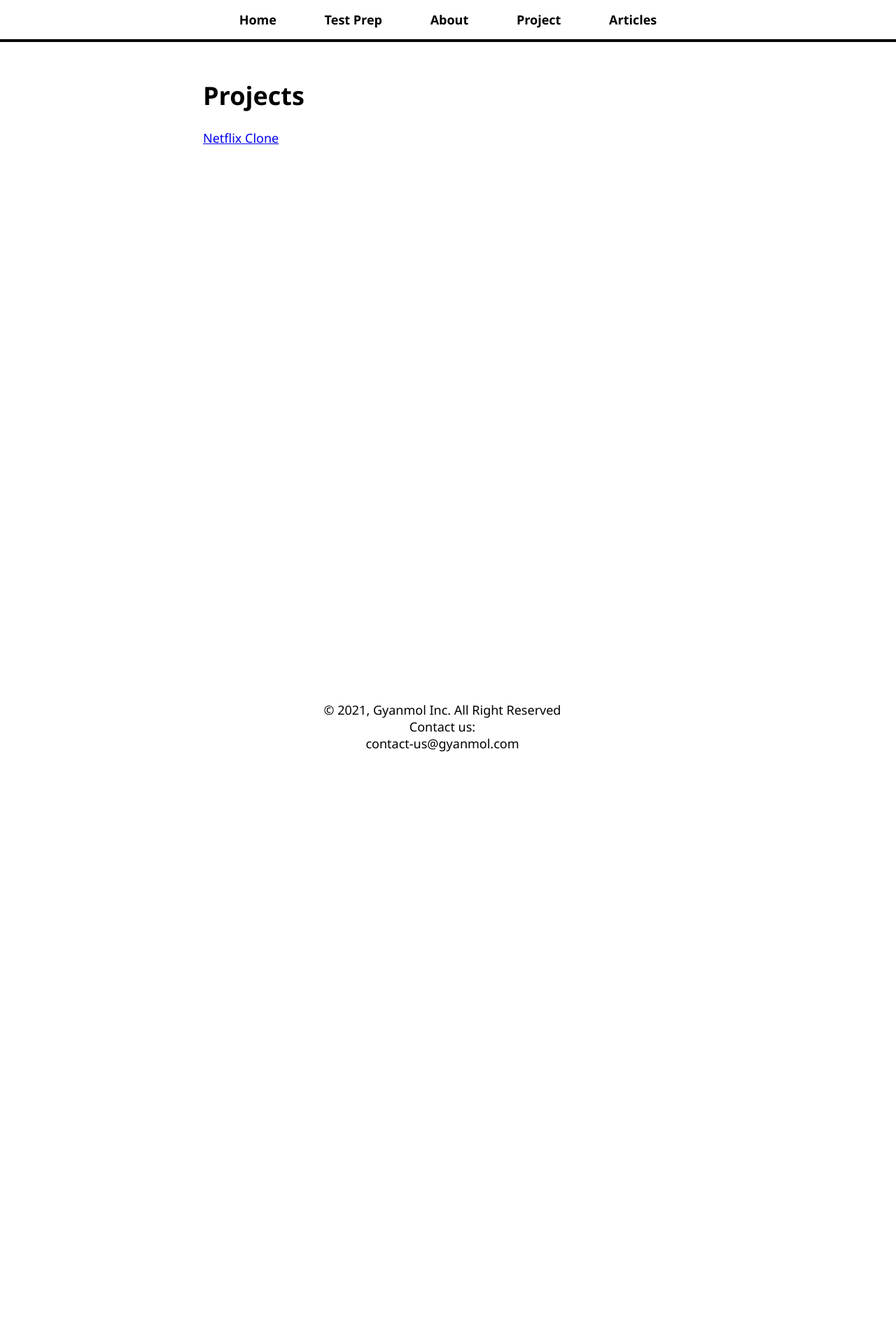
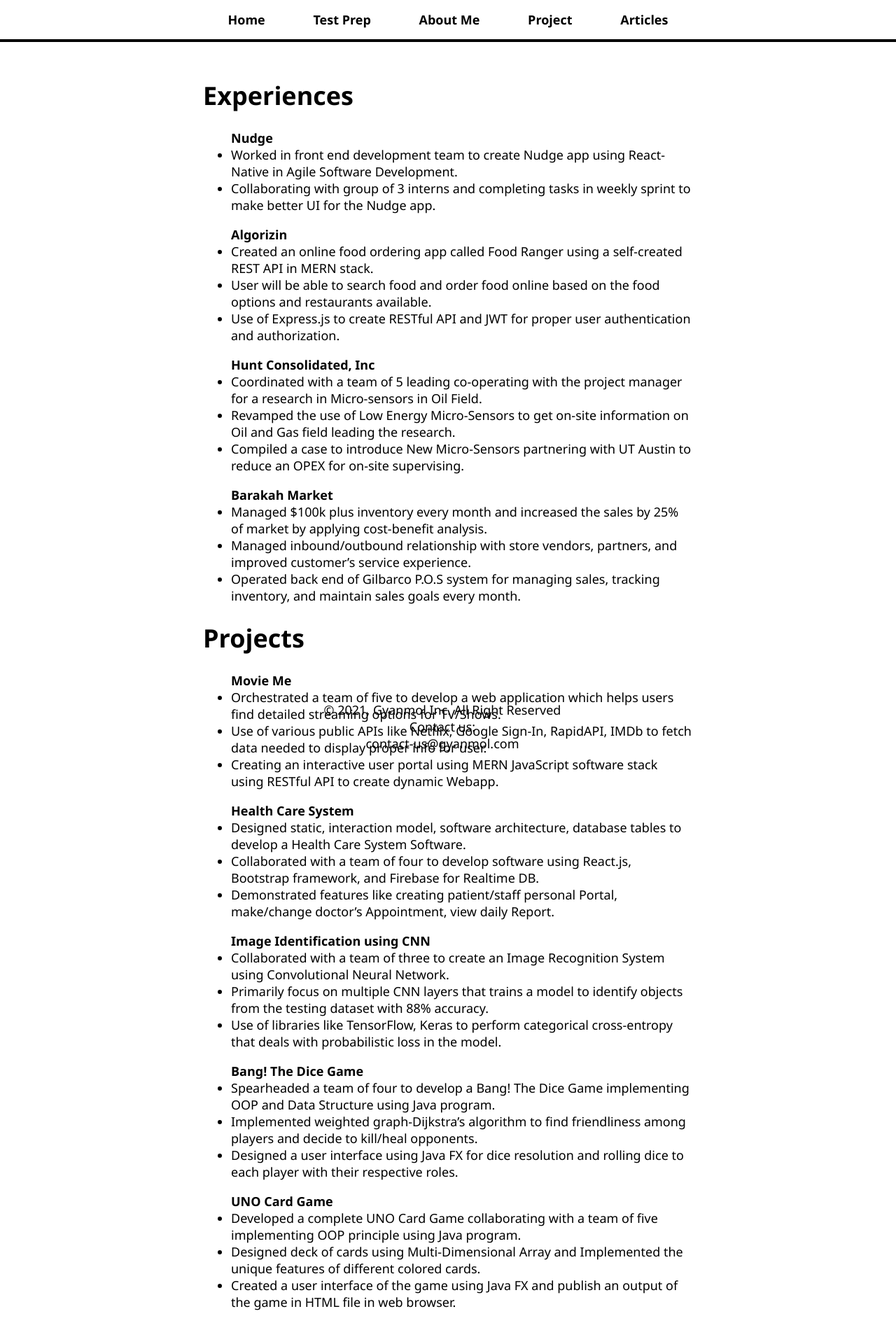
Before and after one commit to anamolacharya/Gyanmol-App, a React (Create React App) app: page /projects/netflix-clone in a window 1280 px wide. Shown: the top 1910 px of the page at 70% size. Before the commit the page ends 1277 px from the top, so only its background shows below. Built offline with nearby package versions, Linux system fonts and the light colour scheme.

Commit message:
Update in project

```diff
--- a/src/NavBar.js
+++ b/src/NavBar.js
@@ -1,19 +1,17 @@
-import React from 'react';
-import {Link} from 'react-router-dom';
+import React from "react";
+import { Link } from "react-router-dom";
 const NavBar = () => (
   <nav>
     <ul>
       <li>
-                <Link to="/" > Home </Link>
-                <Link to="/testprep" > Test Prep </Link>
-                <Link to="/about" > About </Link>
-                <Link to="/projects" > Project </Link>
-                <Link to="/articles" > Articles </Link>
+        <Link to="/"> Home </Link>
+        <Link to="/testprep"> Test Prep </Link>
+        <Link to="/about"> About Me </Link>
+        <Link to="/projects"> Project </Link>
+        <Link to="/articles"> Articles </Link>
       </li>
     </ul>
   </nav>
-
-
 );
 
 export default NavBar;
--- a/src/pages/AboutPage.js
+++ b/src/pages/AboutPage.js
@@ -1,13 +1,44 @@
-import React from 'react';
+import React from "react";
 
 const AboutPage = () => (
-    <>
-<h1>About Page</h1>
+  <>
+    <h1>About Page</h1>
 
-<p>
-</p>
-</>
-
+    <p>
+      I am Anamol Acharya, an aspiring Full Stack Developer looking for
+      full-time opportunities. I recently graduated from Texas Tech University
+      with a Bachelor of Science in Computer Science. Since childhood, I was
+      interested in sketching and painting where I used to play with colors and
+      I was runner up in an art competition in my school. The day when I
+      realized about my passion is when I came up with an idea to develop my
+      portfolio website in my sophomore year where I was introduced with html
+      css and js. I found web development as a new style of art where we use
+      css, js, and html to make beautiful websites. Since then I have been
+      heavily working in web development. During my senior year, I was exposed
+      to a full stack web devp project and was really fascinated with the
+      technology. The most recent project I completed is a Movie Me app that
+      helps users to locate streaming links for each movie searched by the user
+      in different countries. We implemented MERN Stack for the development. The
+      most exciting project that I have accomplished is to create an online food
+      ordering app called Food Ranger using a self-created REST API in MERN
+      stack. The user will be able search food and order food online based on
+      the food options available and restaurants. I am also working on my
+      personal project where students/professionals can practice the
+      certification tests. I would be super happy if you have any exciting
+      projects that I can be a part of. I have hands-on experience in Software
+      Developing using Javascript, Node.js, ReactJS, MongoDB, and Java. I have
+      also experience in creating/implementing RESTful APIs and host them in AWS
+      Lambda. I find myself working in problem-solving, responsive design
+      principles, Agile software development, and Model View Controller (MVC)
+      methods of organizing code. I am enthusiastically open to learning new
+      programming languages, frameworks, and libraries and work on positions
+      that get me involved in any creative and technical areas. And, about my
+      hobbies, I like to play soccer and cook food when I am free and not
+      working related to my profession. Did I forget to mention that I am
+      competitive in Ping-Pong and have some great recipes for Potluck party! In
+      the end, I would like to thank you very much for your time.
+    </p>
+  </>
 );
 
 export default AboutPage;
--- a/src/pages/HomePage.js
+++ b/src/pages/HomePage.js
@@ -3,20 +3,7 @@
 
 const HomePage = () => (
   <>
-    <h1>Hello,Welcome to my Website!</h1>
-
-    <p>
-      Hello Everyone, Welcome to my Website! I am gradually updating this site
-      upcoming days. I find myself learning new skills and programming
-      languages, problem-solving, responsive design principles, website
-      optimization, software engineering, and Model View Controller (MVC)
-      methods of organizing code. I have experience using Java, Javascript,
-      Azure Fundamental, Node.js, ReactJS, and I've started diving into lambda
-      functions on AWS and RESTful APIs. I am enthusiastically open to learn new
-      programming languages, frameworks, and libraries and work on positions
-      that get me involved in any creative and technical areas.
-    </p>
-    <Footer />
+    <h1>Hello,Welcome to Gyanmol!</h1>
   </>
 );
 
--- a/src/pages/ProjectListPage.js
+++ b/src/pages/ProjectListPage.js
@@ -1,5 +1,5 @@
-import React from  'react';
-import {Link} from 'react-router-dom'
+import React from "react";
+import { Link } from "react-router-dom";
 
 // class RedirectPage extends React.Component {
 //     componentDidMount(){
@@ -7,17 +7,142 @@
 //     }
 //   }
 const ProjectListPage = () => (
-    <>
-<h1>
-     Projects
- </h1>
- <Link to = "netflix-clone" >Netflix Clone</Link>
+  <>
+    <h1>Experiences</h1>
+    <ul>
+      <b>Nudge</b>
+      <li>
+        Worked in front end development team to create Nudge app using
+        React-Native in Agile Software Development.
+      </li>
+      <li>
+        Collaborating with group of 3 interns and completing tasks in weekly
+        sprint to make better UI for the Nudge app.
+      </li>
+    </ul>
+    <ul>
+      <b>Algorizin</b>
+      <li>
+        Created an online food ordering app called Food Ranger using a
+        self-created REST API in MERN stack.
+      </li>
+      <li>
+        User will be able to search food and order food online based on the food
+        options and restaurants available.
+      </li>
+      <li>
+        Use of Express.js to create RESTful API and JWT for proper user
+        authentication and authorization.
+      </li>
+    </ul>
+    <ul>
+      <b>Hunt Consolidated, Inc</b>
+      <li>
+        Coordinated with a team of 5 leading co-operating with the project
+        manager for a research in Micro-sensors in Oil Field.
+      </li>
+      <li>
+        Revamped the use of Low Energy Micro-Sensors to get on-site information
+        on Oil and Gas field leading the research.
+      </li>
+      <li>
+        Compiled a case to introduce New Micro-Sensors partnering with UT Austin
+        to reduce an OPEX for on-site supervising.
+      </li>
+    </ul>
+    <ul>
+      <b>Barakah Market</b>
+      <li>
+        Managed $100k plus inventory every month and increased the sales by 25%
+        of market by applying cost-benefit analysis.
+      </li>
+      <li>
+        Managed inbound/outbound relationship with store vendors, partners, and
+        improved customer’s service experience.
+      </li>
+      <li>
+        Operated back end of Gilbarco P.O.S system for managing sales, tracking
+        inventory, and maintain sales goals every month.
+      </li>
+    </ul>
 
-
-
- </>
-)
-
-
+    <h1>Projects</h1>
+    <ul>
+      <b>Movie Me</b>
+      <li>
+        Orchestrated a team of five to develop a web application which helps
+        users find detailed streaming options for TV/Shows.
+      </li>
+      <li>
+        Use of various public APIs like Netflix, Google Sign-In, RapidAPI, IMDb
+        to fetch data needed to display proper info for user.
+      </li>
+      <li>
+        Creating an interactive user portal using MERN JavaScript software stack
+        using RESTful API to create dynamic Webapp.
+      </li>
+    </ul>
+    <ul>
+      <b>Health Care System</b>
+      <li>
+        Designed static, interaction model, software architecture, database
+        tables to develop a Health Care System Software.
+      </li>
+      <li>
+        Collaborated with a team of four to develop software using React.js,
+        Bootstrap framework, and Firebase for Realtime DB.
+      </li>
+      <li>
+        Demonstrated features like creating patient/staff personal Portal,
+        make/change doctor’s Appointment, view daily Report.
+      </li>
+    </ul>
+    <ul>
+      <b>Image Identification using CNN</b>
+      <li>
+        Collaborated with a team of three to create an Image Recognition System
+        using Convolutional Neural Network.
+      </li>
+      <li>
+        Primarily focus on multiple CNN layers that trains a model to identify
+        objects from the testing dataset with 88% accuracy.
+      </li>
+      <li>
+        Use of libraries like TensorFlow, Keras to perform categorical
+        cross-entropy that deals with probabilistic loss in the model.
+      </li>
+    </ul>
+    <ul>
+      <b>Bang! The Dice Game</b>
+      <li>
+        Spearheaded a team of four to develop a Bang! The Dice Game implementing
+        OOP and Data Structure using Java program.
+      </li>
+      <li>
+        Implemented weighted graph-Dijkstra’s algorithm to find friendliness
+        among players and decide to kill/heal opponents.
+      </li>
+      <li>
+        Designed a user interface using Java FX for dice resolution and rolling
+        dice to each player with their respective roles.
+      </li>
+    </ul>
+    <ul>
+      <b>UNO Card Game</b>
+      <li>
+        Developed a complete UNO Card Game collaborating with a team of five
+        implementing OOP principle using Java program.
+      </li>
+      <li>
+        Designed deck of cards using Multi-Dimensional Array and Implemented the
+        unique features of different colored cards.
+      </li>
+      <li>
+        Created a user interface of the game using Java FX and publish an output
+        of the game in HTML file in web browser.
+      </li>
+    </ul>
+  </>
+);
 
 export default ProjectListPage;
```
Also changed, not shown: src/components/Experience.jsx (added, +7 -0 lines), src/components/Project.jsx (added, +7 -0 lines). Lines whose indentation alone changed are shown as unchanged.
